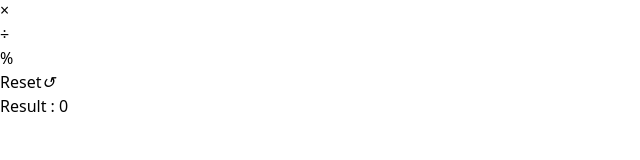
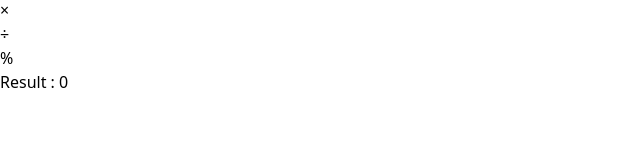
Before and after one commit to Jeba3210/React_Calculator, a React (Vite) app: page / in a window 1280 px wide. Shown: the part 122-282 px from the top of the page, without its empty margins (0-640 px from the left). Built offline with nearby package versions, Linux system fonts and the light colour scheme.

Commit message:
remove reset button

```diff
--- a/src/Components/Calculator.jsx
+++ b/src/Components/Calculator.jsx
@@ -108,7 +108,7 @@ function Calculator() {
             </div>
           </div>
 
-           <div className='mt-8 flex justify-center place-items-center h-10 w-40 bg-green-400 text-slate-200 rounded-lg  font-bold text-xl ml-36'> <button>Reset<i className="material-icons">&#8634;</i></button></div>
+           {/* <div className='mt-8 flex justify-center place-items-center h-10 w-40 bg-green-400 text-slate-200 rounded-lg  font-bold text-xl ml-36'> <button onClick={implementReset}>Reset</button></div> */}
 
 
 
```
